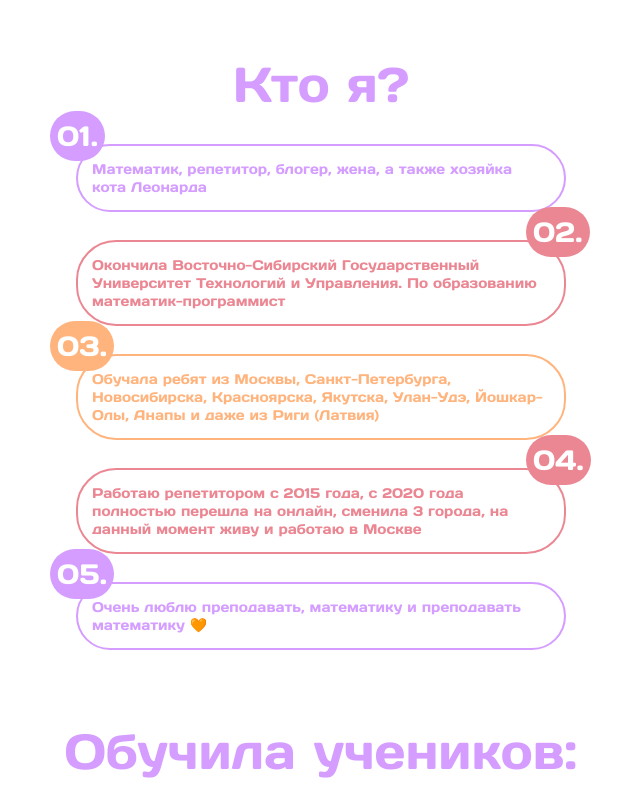
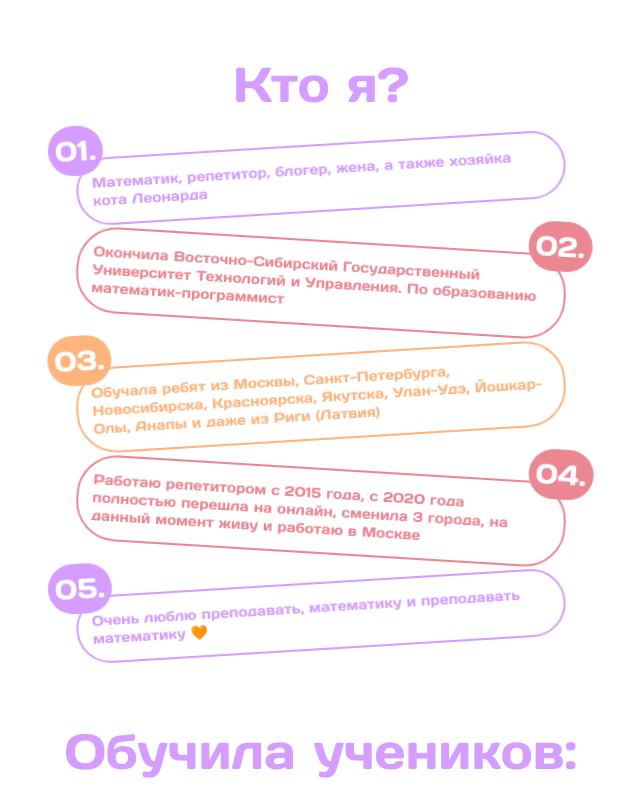
Before and after one commit to DaniilRalf/vlasmatica-FRONTEND, a React (Create React App) app: page /main in a window 1280 px wide. Shown: the part 680-1480 px from the top of the page, without its empty margins (319-959 px from the left). Built offline with nearby package versions, Linux system fonts and the light colour scheme.

Commit message:
add animation

```diff
--- a/package.json
+++ b/package.json
@@ -11,6 +11,7 @@
     "@types/node": "^16.11.58",
     "@types/react": "^18.0.18",
     "@types/react-dom": "^18.0.6",
+    "framer-motion": "^7.5.0",
     "node-sass": "^7.0.3",
     "react": "^18.2.0",
     "react-dom": "^18.2.0",
--- a/src/UI/Modal.tsx
+++ b/src/UI/Modal.tsx
@@ -36,7 +36,6 @@ function Modal(){
             </div>
         );
     })
-
     let constructPrice = modalBody.prices?.map((item: any) => {
         return(
             <div key={item.name}>
--- a/src/assets/css/index.scss
+++ b/src/assets/css/index.scss
@@ -66,10 +66,6 @@
     color: $black-color;
 }
 
-
-
-
-
 // FONTS=========================================================
 
 
@@ -81,6 +77,7 @@
 }
 
 html{
+    overflow-x: hidden;
     font-size: 14px;
     font-family: 'OneDays', sans-serif;
     color: $black-color;
--- a/src/components/landing/About/About.tsx
+++ b/src/components/landing/About/About.tsx
@@ -1,8 +1,36 @@
 import style from './About.module.scss'
 import '../../../assets/css/index.scss'
 
+import { useState } from 'react';
+
+import { motion } from 'framer-motion';
+
+
+// ANIMATION=============================
+    const animationLeft = {
+        hidden: {
+            rotate: 0
+        },
+        visible: {
+            rotate: -3.5
+        }
+    }
+    const animationRigth = {
+        hidden: {
+            rotate: 0
+        },
+        visible: {
+            rotate: 3.5
+        }
+    }
+
+// ANIMATION=============================
+
 
 function About(){
+
+    let [counter, setCounter] = useState(0)
+
 
     return(
         <div className={style.about}>
@@ -13,49 +41,74 @@ function About(){
 
                     <h1 className={'fonts_onedays_100_purple'}>Кто я?</h1>
 
-                    <div className={style.about_box__item_p + ' ' + style.about_box__item}>
+                    <motion.div
+                        className={style.about_box__item_p + ' ' + style.about_box__item}
+                        initial="hidden"
+                        whileInView="visible"
+                        variants={animationLeft}
+                        transition={{ ease: "easeOut", duration: 1 }}
+                        >
                             <div className={style.number}>01.</div>
                             <div className={style.text}>
                                 Математик, репетитор, блогер, жена, а также хозяйка кота Леонарда
                             </div>
-                    </div>
+                    </motion.div>
 
-                    <div className={style.about_box__item_r + ' ' + style.about_box__item}>
+                    <motion.div
+                        className={style.about_box__item_r + ' ' + style.about_box__item}
+                        whileInView="visible"
+                        variants={animationRigth}
+                        transition={{ ease: "easeOut", duration: 1 }}
+                        >
                             <div className={style.number}>02.</div>
                             <div className={style.text}>
                                 Окончила Восточно-Сибирский Государственный Университет Технологий и Управления.
                                 По образованию математик-программист
                             </div>
-                    </div>
+                    </motion.div>
 
-                    <div className={style.about_box__item_o + ' ' + style.about_box__item}>
+                    <motion.div
+                        className={style.about_box__item_o + ' ' + style.about_box__item}
+                        whileInView="visible"
+                        variants={animationLeft}
+                        transition={{ ease: "easeOut", duration: 1 }}>
                             <div className={style.number}>03.</div>
                             <div className={style.text}>
                                 Обучала ребят из Москвы, Санкт-Петербурга, Новосибирска, Красноярска, Якутска, Улан-Удэ,
                                 Йошкар-Олы, Анапы и даже из Риги (Латвия)
                             </div>
-                    </div>
+                    </motion.div>
 
-                    <div className={style.about_box__item_r + ' ' + style.about_box__item}>
+                    <motion.div
+                        className={style.about_box__item_r + ' ' + style.about_box__item}
+                        whileInView="visible"
+                        variants={animationRigth}
+                        transition={{ ease: "easeOut", duration: 1 }}
+                        >
                             <div className={style.number}>04.</div>
                             <div className={style.text}>
                                 Работаю репетитором с 2015 года, с 2020 года полностью перешла на онлайн, cменила 3 города,
                                 на данный момент живу и работаю в Москве
                             </div>
-                    </div>
+                    </motion.div>
 
-                    <div className={style.about_box__item_p + ' ' + style.about_box__item}>
+                    <motion.div
+                        className={style.about_box__item_p + ' ' + style.about_box__item}
+                        whileInView="visible"
+                        variants={animationLeft}
+                        transition={{ ease: "easeOut", duration: 1 }}
+                        >
                             <div className={style.number}>05.</div>
                             <div className={style.text}>
                                 Очень люблю преподавать, математику и преподавать математику 🧡
                             </div>
-                    </div>
+                    </motion.div>
 
 
 
                     <div className={style.how}>
                         <p className={style.text + ' fonts_onedays_100_purple'}>Обучила учеников:</p>
-                        <p className={style.number}>{'>'}150</p>
+                        <p className={style.number} id='counter'>{'>'}150</p>
                     </div>
 
                 </div>
--- a/src/components/landing/Main/Main.tsx
+++ b/src/components/landing/Main/Main.tsx
@@ -2,7 +2,20 @@ import style from './Main.module.scss'
 import '../../../assets/css/index.scss'
 import photo from '../../../assets/img/photo_1.png';
 import Button from '../../../UI/Button';
-import Modal from '../../../UI/Modal';
+
+import { motion } from 'framer-motion';
+
+
+const animationMain = {
+    hidden: {
+        x: -400,
+        opacity: 0,
+    },
+    visible: {
+        x: 0,
+        opacity: 1,
+    }
+}
 
 
 function Main(){
@@ -11,8 +24,13 @@ function Main(){
         <div className={style.main}>
             <div className="container">
 
-                <div className={style.main_box}>
-                    <div className={style.main_box__info}>
+                <motion.div
+                className={style.main_box}
+                initial="hidden"
+                whileInView="visible"
+                // transition={{ ease: "easeOut", duration: .1 }}
+                >
+                    <motion.div className={style.main_box__info} variants={animationMain}>
                         <h1 className={'fonts_onedays_150_black'}>Арюна Власова</h1>
                         <p className={style.new + ' fonts_steppe_30_white'}>Ваш новый репетитор по математике</p>
                         <div className={style.btn}>
@@ -29,11 +47,11 @@ function Main(){
                                 border={'2px solid #FFF9F3'}
                             >Индивидуальные занятия</Button>
                         </div>
-                    </div>
+                    </motion.div>
                     <div className={style.main_box__img}>
                         <img src={photo} alt="my photo" />
                     </div>
-                </div>
+                </motion.div>
 
             </div>
         </div>
--- a/src/components/landing/Personal/Personal.tsx
+++ b/src/components/landing/Personal/Personal.tsx
@@ -12,6 +12,20 @@ import {useDispatch} from "react-redux";
 import { setActive, setBody } from '../../../store/slices/Modal_Slice';
 
 import aboutCourse from "../_courses-detalization/personal.json"
+
+import { motion } from 'framer-motion';
+
+
+const animationMain = {
+    hidden: {
+        x: 400,
+        opacity: 0,
+    },
+    visible: {
+        x: 0,
+        opacity: 1,
+    }
+}
 
 
 function Personal(){
@@ -57,7 +71,12 @@ function Personal(){
                                 onClick={() => newModal()}
                         >Подробнее</Button>
                     </div>
-                    <div className={style.personal_box__priorities}>
+                    <motion.div
+                        className={style.personal_box__priorities}
+                        initial="hidden"
+                        whileInView="visible"
+                        variants={animationMain}
+                    >
                         <div className={style.personal_box__priorities_contain}>
 
                             <div className={style.item_contain_left}>
@@ -111,7 +130,7 @@ function Personal(){
                             <img className={style.arrow_5} src={arrow_5} alt="" />
 
                         </div>
-                    </div>
+                    </motion.div>
                 </div>
 
             </div>
--- a/src/components/landing/VideoCourses/VideoCourses.tsx
+++ b/src/components/landing/VideoCourses/VideoCourses.tsx
@@ -15,6 +15,20 @@ import graphicCourse from '../_courses-detalization/graphic.json'
 
 import {useDispatch} from "react-redux";
 import { setActive, setBody } from '../../../store/slices/Modal_Slice';
+
+import { motion } from 'framer-motion';
+
+
+const animationMain = {
+    hidden: {
+        x: 600,
+        opacity: 0,
+    },
+    visible: {
+        x: 0,
+        opacity: 1,
+    }
+}
 
 
 
@@ -35,6 +49,12 @@ function VideoCourses(){
 
             <h1 className={'fonts_onedays_100_purple'}>Видео курсы</h1>
 
+            <motion.div
+                initial="hidden"
+                whileInView="visible"
+                variants={animationMain}
+                transition={{ ease: "easeOut", duration: 1 }}
+            >
                     <Swiper
                         slidesPerView={3}
                         spaceBetween={30}
@@ -147,6 +167,7 @@ function VideoCourses(){
                             </div>
                         </SwiperSlide>
                     </Swiper>
+            </motion.div>
 
             </div>
         </div>
--- a/src/pages/landing/Landing.tsx
+++ b/src/pages/landing/Landing.tsx
@@ -1,3 +1,4 @@
+import { useRef } from 'react';
 import '../../assets/css/index.scss';
 import Footer from '../../components/Footer';
 import Header from '../../components/Header';
@@ -11,17 +12,33 @@ import Modal from '../../UI/Modal';
 
 function Landing(){
 
+    const reviews = useRef(null);
+    const courses = useRef(null);
+    const about = useRef(null);
+
     return(
         <div>
             <Modal></Modal>
 
-            <Header></Header>
+            <Header
+                refAbout={about}
+                refCourses={courses}
+                refReviews={reviews}
+            ></Header>
 
             <Main></Main>
+
+            <div ref={about}></div>
             <About></About>
+
             <Personal></Personal>
+
+            <div ref={courses}></div>
             <VideoCourses></VideoCourses>
+
             <Year></Year>
+
+            <div ref={reviews}></div>
             <Reviews></Reviews>
 
             <Footer></Footer>
```
Also changed, not shown: src/components/Header.tsx (+19 -4 lines), 1 other file (tests, documents, lock files or other folders). Lines whose indentation alone changed are shown as unchanged.
